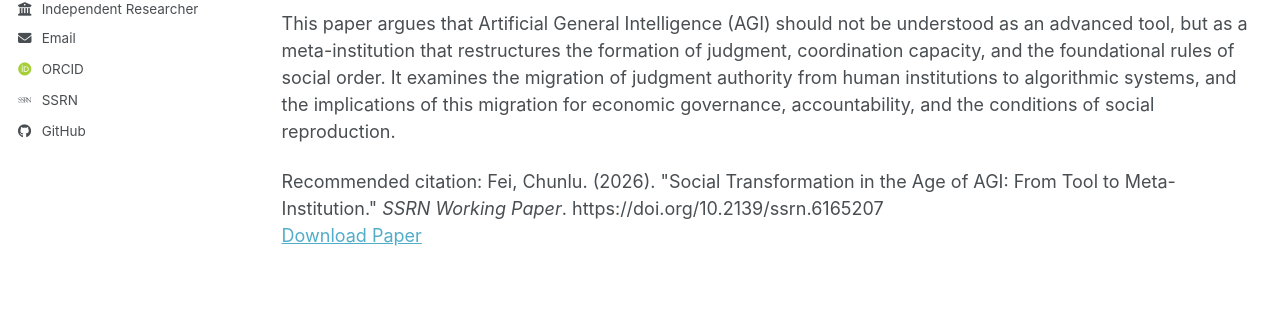
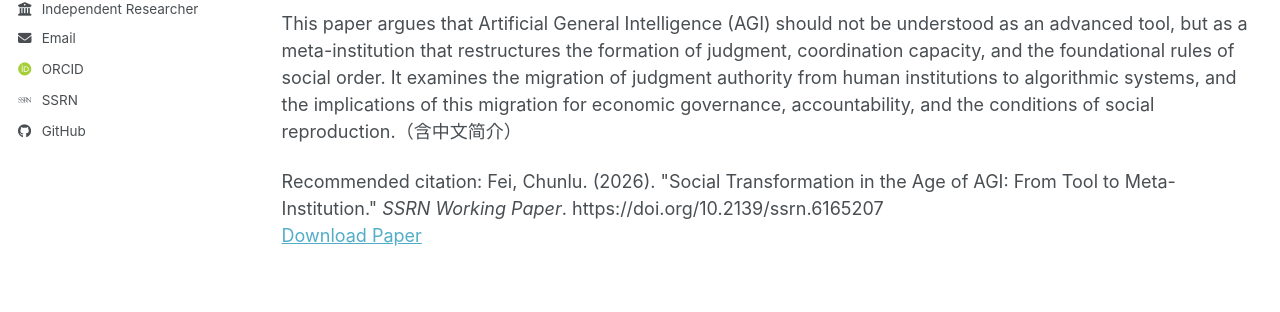
Before and after one commit to chunlufei/chunlufei.github.io, a Jekyll site: the page built from _pages/publications.html, in a window 1280 px wide and 900 px high, scrolled down 1481 px. Shown: the part 426-738 px from the top of the window. Built offline with Jekyll 4.4.1, drawn with Linux system fonts in a browser that asks for light colours; some web fonts are replaced; a script bundle is joined from its source files by our own code; library files that are not in the unit come from our copies.

Commit message:
Update 2026-02-02-agi-meta-institution.md

```diff
--- a/_publications/2026-02-02-agi-meta-institution.md
+++ b/_publications/2026-02-02-agi-meta-institution.md
@@ -3,7 +3,7 @@ title: "Social Transformation in the Age of AGI: From Tool to Meta-Institution"
 collection: publications
 category: manuscripts
 permalink: /publication/2026-02-02-agi-meta-institution
-excerpt: 'This paper argues that Artificial General Intelligence (AGI) should not be understood as an advanced tool, but as a meta-institution that restructures the formation of judgment, coordination capacity, and the foundational rules of social order. It examines the migration of judgment authority from human institutions to algorithmic systems, and the implications of this migration for economic governance, accountability, and the conditions of social reproduction.'
+excerpt: 'This paper argues that Artificial General Intelligence (AGI) should not be understood as an advanced tool, but as a meta-institution that restructures the formation of judgment, coordination capacity, and the foundational rules of social order. It examines the migration of judgment authority from human institutions to algorithmic systems, and the implications of this migration for economic governance, accountability, and the conditions of social reproduction.（含中文简介）'
 date: 2026-02-02
 venue: 'SSRN Working Paper'
 paperurl: 'https://papers.ssrn.com/sol3/papers.cfm?abstract_id=6165207'
```
